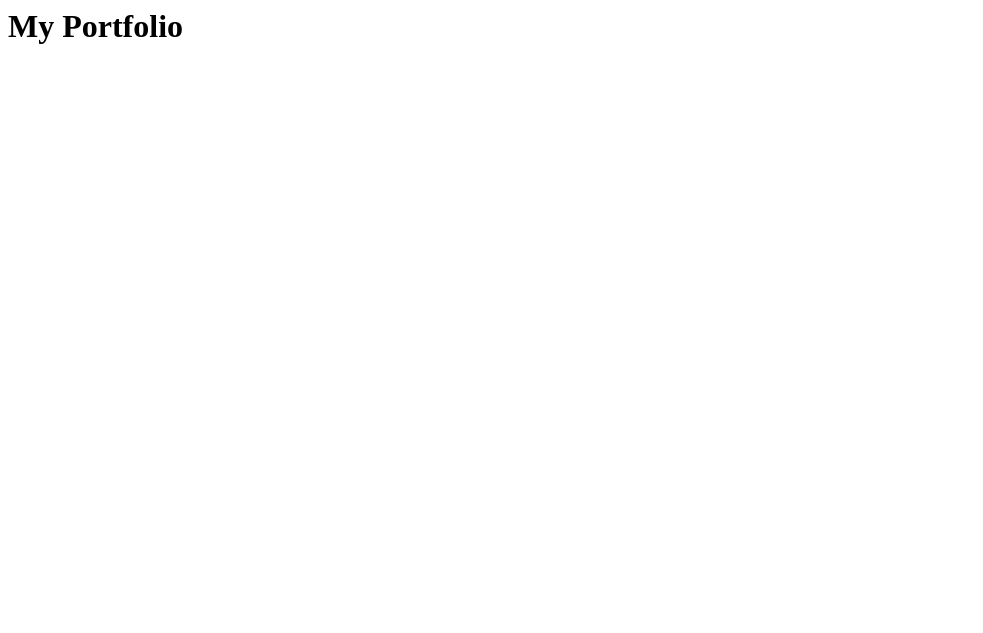
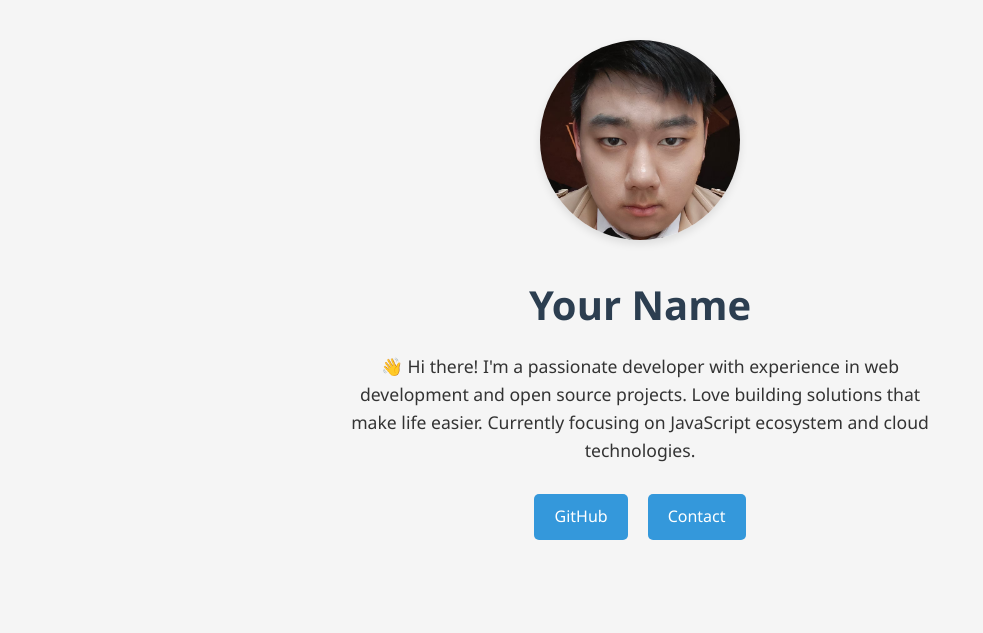
Before and after one commit to JunchenLyu/junchenlyu.github.io, a plain HTML site: page index.html in a window 1280 px wide. Shown: the whole page, without its empty margins (0-983 px from the left). Drawn offline with Linux system fonts and the light colour scheme.

Commit message:
Update index.html

```diff
--- a/index.html
+++ b/index.html
@@ -1 +1,104 @@
-<h1>My Portfolio</h1>
+<!DOCTYPE html>
+<html lang="en">
+<head>
+    <meta charset="UTF-8">
+    <meta name="viewport" content="width=device-width, initial-scale=1.0">
+    <title>GitHub Profile</title>
+    <style>
+        * {
+            margin: 0;
+            padding: 0;
+            box-sizing: border-box;
+            font-family: 'Segoe UI', Tahoma, Geneva, Verdana, sans-serif;
+        }
+
+        body {
+            background-color: #f5f5f5;
+            color: #333;
+            line-height: 1.6;
+        }
+
+        .container {
+            max-width: 1200px;
+            margin: 0 auto;
+            padding: 40px 20px;
+        }
+
+        .profile-section {
+            text-align: center;
+            margin-bottom: 50px;
+        }
+
+        .profile-img {
+            width: 200px;
+            height: 200px;
+            border-radius: 50%;
+            object-fit: cover;
+            margin-bottom: 25px;
+            box-shadow: 0 4px 8px rgba(0,0,0,0.1);
+        }
+
+        h1 {
+            font-size: 2.5em;
+            margin-bottom: 15px;
+            color: #2c3e50;
+        }
+
+        .bio {
+            max-width: 600px;
+            margin: 0 auto 30px;
+            font-size: 1.1em;
+        }
+
+        .social-links {
+            display: flex;
+            justify-content: center;
+            gap: 20px;
+            margin-top: 30px;
+        }
+
+        .social-link {
+            padding: 10px 20px;
+            border-radius: 5px;
+            text-decoration: none;
+            color: white;
+            background-color: #3498db;
+            transition: all 0.3s ease;
+        }
+
+        .social-link:hover {
+            transform: translateY(-2px);
+            box-shadow: 0 4px 8px rgba(0,0,0,0.2);
+        }
+
+        @media (max-width: 768px) {
+            .container {
+                padding: 20px;
+            }
+
+            h1 {
+                font-size: 2em;
+            }
+        }
+    </style>
+</head>
+<body>
+    <div class="container">
+        <section class="profile-section">
+            <!-- 替换为你的照片路径 -->
+            <img src="pht.jpg" alt="Profile Photo" class="profile-img">
+            <h1>Your Name</h1>
+            <p class="bio">👋 Hi there! I'm a passionate developer with experience in web development and open source projects.
+                Love building solutions that make life easier. Currently focusing on JavaScript ecosystem and cloud technologies.</p>
+
+            <div class="social-links">
+                <!-- 替换为你的社交链接 -->
+                <a href="https://github.com/JunchenLyu" class="social-link" target="_blank">GitHub</a>
+                <a href="mailto:chris5415@163.com" class="social-link">Contact</a>
+            </div>
+        </section>
+
+        <!-- 可以继续添加其他内容区域 -->
+    </div>
+</body>
+</html>
```
